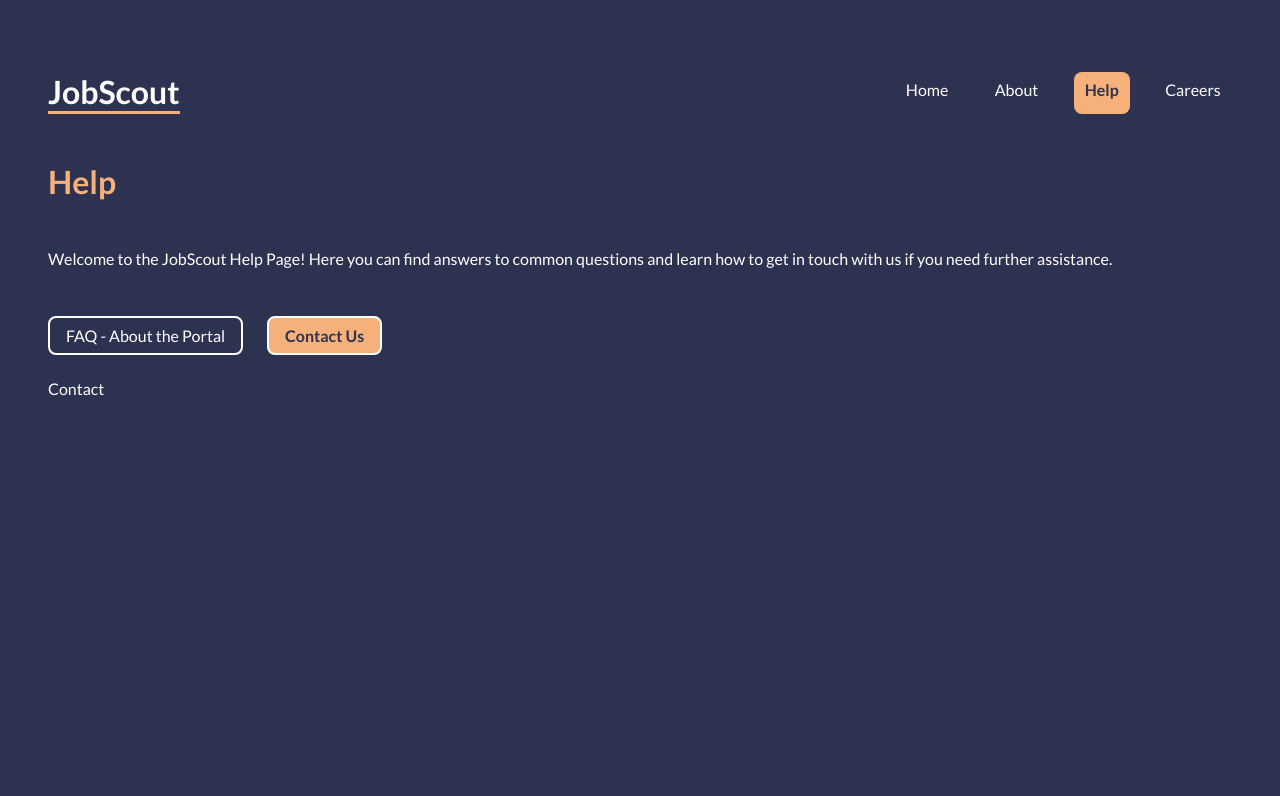
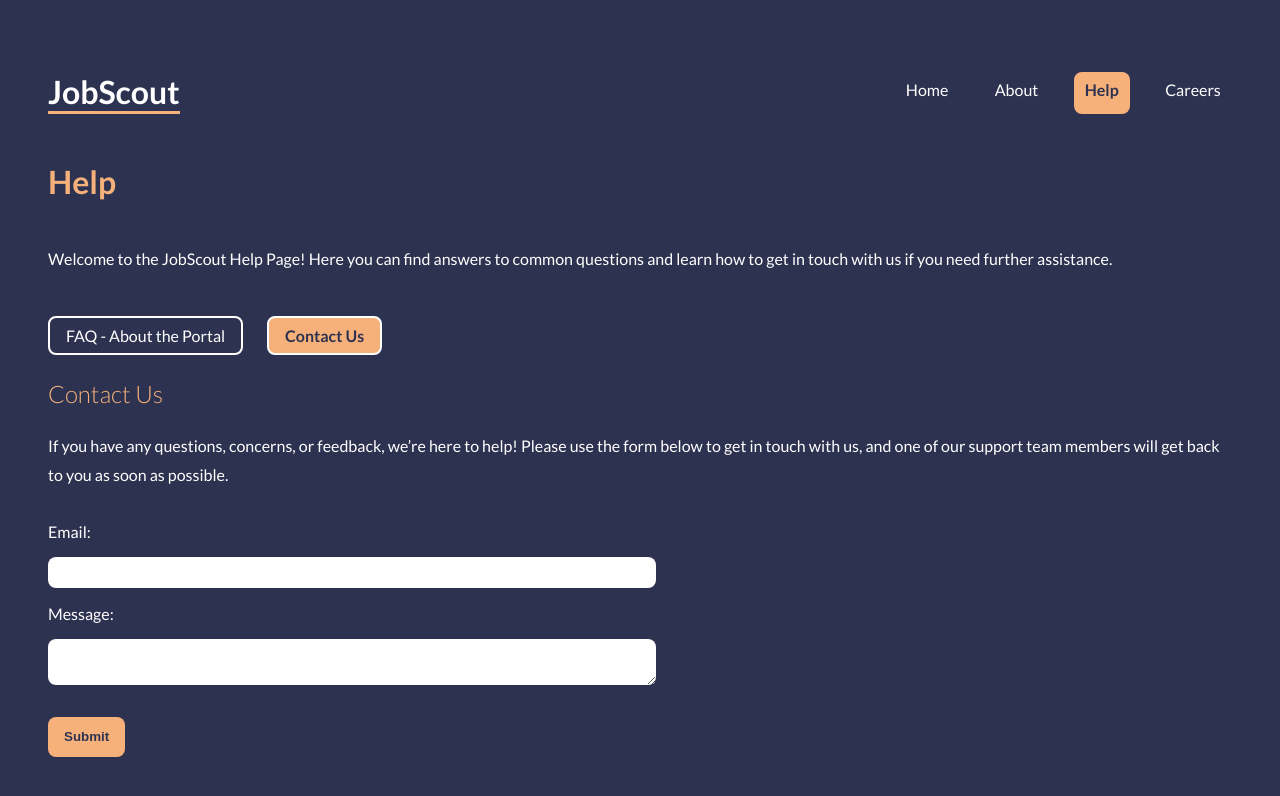
Before and after one commit to prajwal-hebbar-07/react-job-listing, a React (Vite) app: page /help/contact in a window 1280 px wide. Shown: the top 796 px of the page. Built offline with nearby package versions, Linux system fonts and the light colour scheme.

Commit message:
Contact page implementation complete with form input

```diff
--- a/src/App.jsx
+++ b/src/App.jsx
@@ -13,7 +13,7 @@ import HelpLayout from "./layouts/HelpLayout";
 import Home from "./pages/Home";
 import About from "./pages/About";
 import Faq from "./pages/help/Faq";
-import Contact from "./pages/help/Contact";
+import Contact, { contactAction } from "./pages/help/Contact";
 
 const router = createBrowserRouter(
   createRoutesFromElements(
@@ -22,7 +22,7 @@ const router = createBrowserRouter(
       <Route path="about" element={<About />} />
       <Route path="help" element={<HelpLayout />}>
         <Route path="faq" element={<Faq />} />
-        <Route path="contact" element={<Contact />} />
+        <Route path="contact" element={<Contact />} action={contactAction} />
       </Route>
     </Route>
   )
--- a/src/index.css
+++ b/src/index.css
@@ -93,7 +93,8 @@ main {
 
 .home-page .why-job-scout h3,
 .about-page h3,
-.help-layout .faq h3 {
+.help-layout .faq h3,
+.contact-us h3 {
   font-size: 1.5rem;
   color: var(--primary);
   font-weight: 300;
@@ -112,7 +113,8 @@ main {
 }
 
 .about-page p,
-.faq p {
+.faq p,
+.contact-us p {
   line-height: 1.8rem;
   margin: 1.5rem 0;
 }
@@ -131,3 +133,31 @@ main {
   border-radius: 0.5rem;
   text-decoration: none;
 }
+
+/* contact-form styles */
+form {
+  margin-top: 2rem;
+}
+
+form input,
+form label span,
+form textarea {
+  display: block;
+  margin: 1rem 0;
+}
+
+form input,
+form textarea {
+  width: 50%;
+  padding: 0.5rem;
+  border-radius: 0.5rem;
+  border: 0;
+  color: var(--secondary);
+}
+
+form button {
+  margin-top: 1rem;
+  padding: 0.8rem 1rem;
+  color: var(--secondary);
+  font-weight: 600;
+}
--- a/src/pages/help/Contact.jsx
+++ b/src/pages/help/Contact.jsx
@@ -1,4 +1,49 @@
+import { Form, useActionData } from "react-router-dom";
+
 const Contact = () => {
-  return <div>Contact</div>;
+  const data = useActionData();
+
+  return (
+    <div className="contact-us">
+      <h3>Contact Us</h3>
+      <p>
+        If you have any questions, concerns, or feedback, we’re here to help!
+        Please use the form below to get in touch with us, and one of our
+        support team members will get back to you as soon as possible.
+      </p>
+      <Form method="post" action="/help/contact">
+        <label>
+          <span>Email: </span>
+          <input type="email" name="email" required />
+        </label>
+        <label>
+          <span>Message: </span>
+          <textarea type="text" name="message" required></textarea>
+        </label>
+        <button>Submit</button>
+
+        {data && <p>{data}</p>}
+      </Form>
+    </div>
+  );
 };
 export default Contact;
+
+export const contactAction = async ({ request }) => {
+  const data = await request.formData();
+  const email = data.get("email");
+  const message = data.get("message");
+  const submissionData = {
+    email,
+    message,
+  };
+  console.log(
+    `Received message from ${submissionData.email}: ${submissionData.message}`
+  );
+
+  if (submissionData.message.length < 10) {
+    return new Response("Message is too short. Please provide more details.");
+  }
+
+  return new Response("Message received. We'll get back to you soon!");
+};
```
